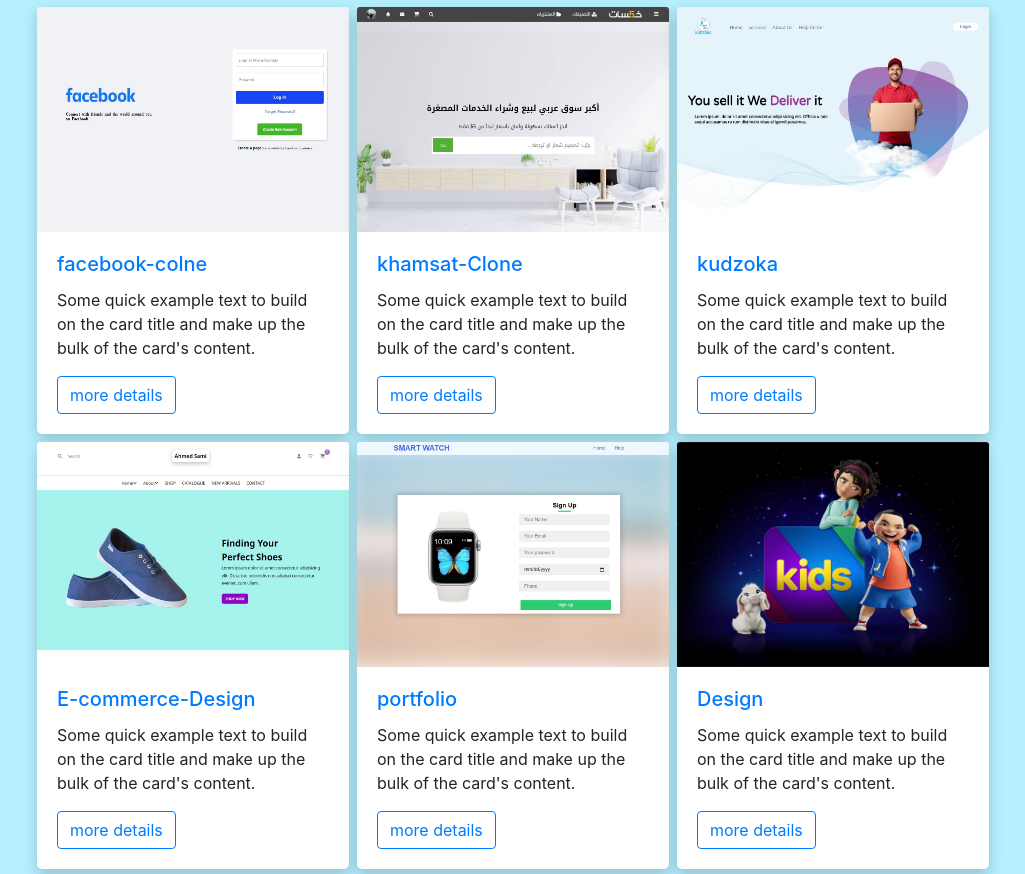
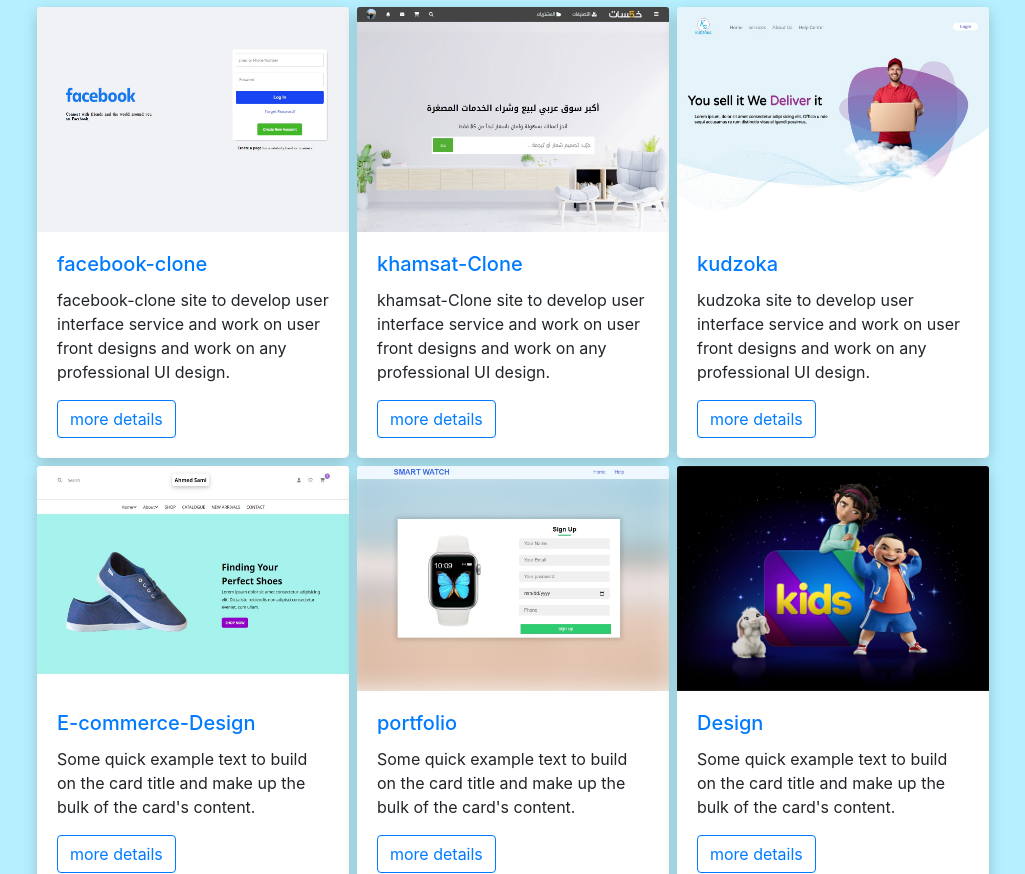
Before and after one commit to AhmedSami-72/portfolio, a plain HTML site: page index.html in a window 1280 px wide. Shown: the part 1463-2337 px from the top of the page, without its empty margins (127-1152 px from the left). Drawn offline with nearby package versions, Linux system fonts and the light colour scheme; grey boxes are pictures that could not be loaded.

Commit message:
first commit

```diff
--- a/index.html
+++ b/index.html
@@ -158,10 +158,9 @@
                     style=" border: none; outline: none; border-radius: 5px; box-shadow: 0px 5px 15px rgba(0, 0, 0, 0.199);">
                     <img src="img/ScreenShot_20230330041630.jpeg" height="225px" class="card-img-top" alt="...">
                     <div class="card-body">
-                        <h5 class="card-title text-primary">facebook-colne</h5>
-                        <p class="card-text">Some quick example text to build on the card title and make up the bulk
-                            of
-                            the card's content.</p>
+                        <h5 class="card-title text-primary">facebook-clone</h5>
+                        <p class="card-text">facebook-clone site to develop user interface service and work on user front designs and
+                            work on any professional UI design.</p>
                         <a href="https://github.com/AhmedSami-72/facebook-colne.git"
                             class="btn btn-outline-primary">more
                             details</a>
@@ -174,9 +173,8 @@
                     <img src="img/ScreenShot_20230330041905.jpeg" height="225px" class="card-img-top" alt="...">
                     <div class="card-body">
                         <h5 class="card-title text-primary">khamsat-Clone</h5>
-                        <p class="card-text">Some quick example text to build on the card title and make up the bulk
-                            of
-                            the card's content.</p>
+                        <p class="card-text">khamsat-Clone site to develop user interface service and work on user front designs and
+                            work on any professional UI design.</p>
                         <a href="https://github.com/AhmedSami-72/khamsat-Clone.git" class="btn btn-outline-primary">more
                             details</a>
                     </div>
@@ -189,9 +187,8 @@
                         alt="...">
                     <div class="card-body">
                         <h5 class="card-title text-primary">kudzoka</h5>
-                        <p class="card-text">Some quick example text to build on the card title and make up the bulk
-                            of
-                            the card's content.</p>
+                        <p class="card-text">kudzoka site to develop user interface service and work on user front designs and
+                            work on any professional UI design.</p>
                         <a href="https://github.com/AhmedSami-72/kudzoka.git" class="btn btn-outline-primary">more
                             details</a>
                     </div>
```
